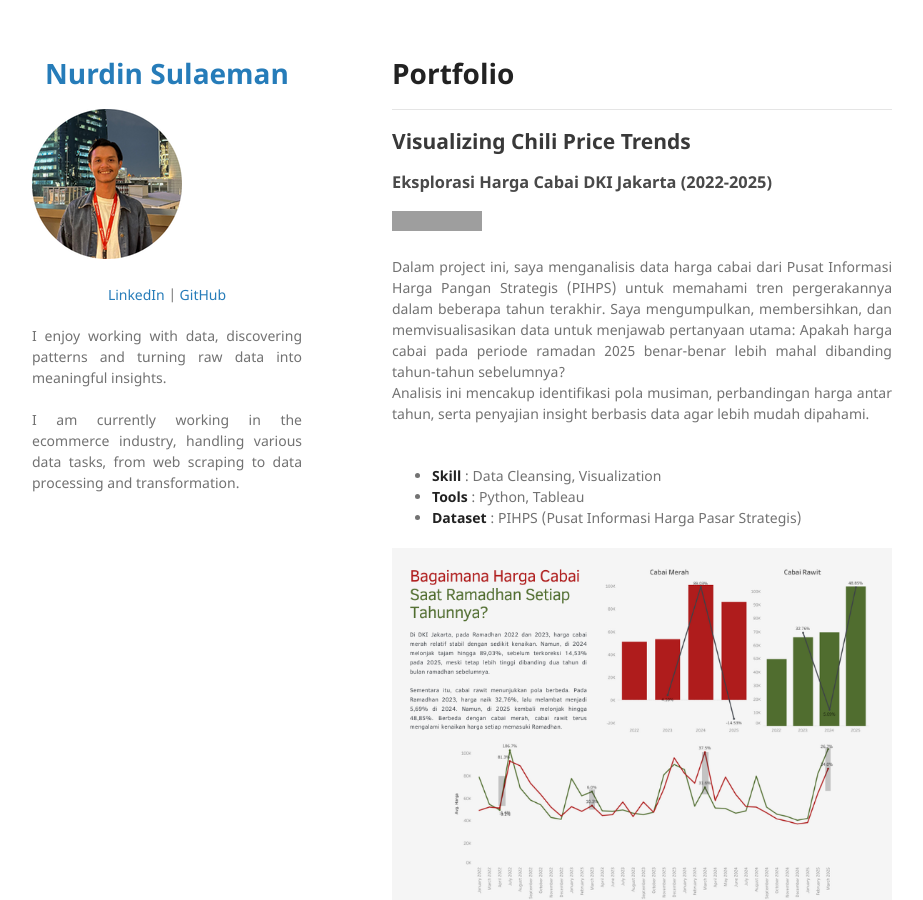
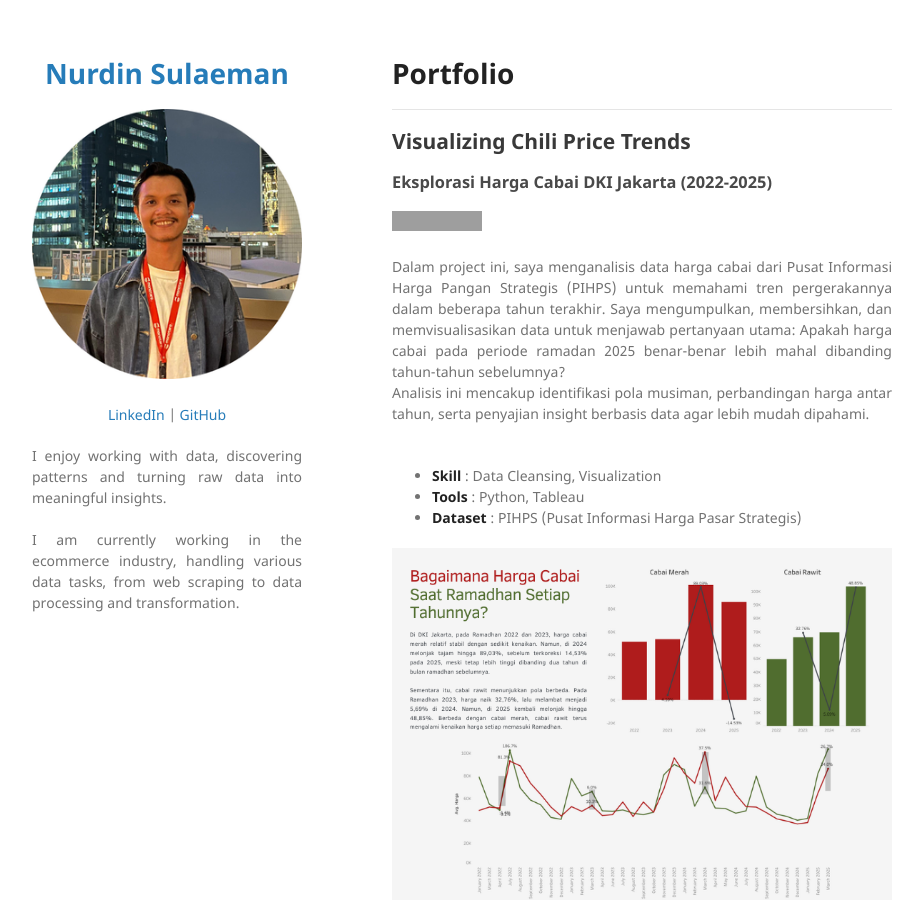
Before and after one commit to nurdinsulaemann/nurdinsulaemann.github.io, a Jekyll site: the page built from index.md, in a window 1280 px wide and 900 px high. Shown: the whole window, without its empty margins (178-1101 px from the left). Built offline with Jekyll 4.4.1, drawn with Linux system fonts in a browser that asks for light colours; our own code applies the rules of GitHub Pages for plain Markdown files; grey boxes are pictures that could not be loaded.

Commit message:
Update _config.yml

```diff
--- a/_config.yml
+++ b/_config.yml
@@ -1,6 +1,6 @@
 title: <p align="center"> Nurdin Sulaeman </p>
 
-logo: "/images/logo.png?raw=true"
+logo: "/images/logo_300x300.png?raw=true"
 
 description:
   <p align="center">
```
